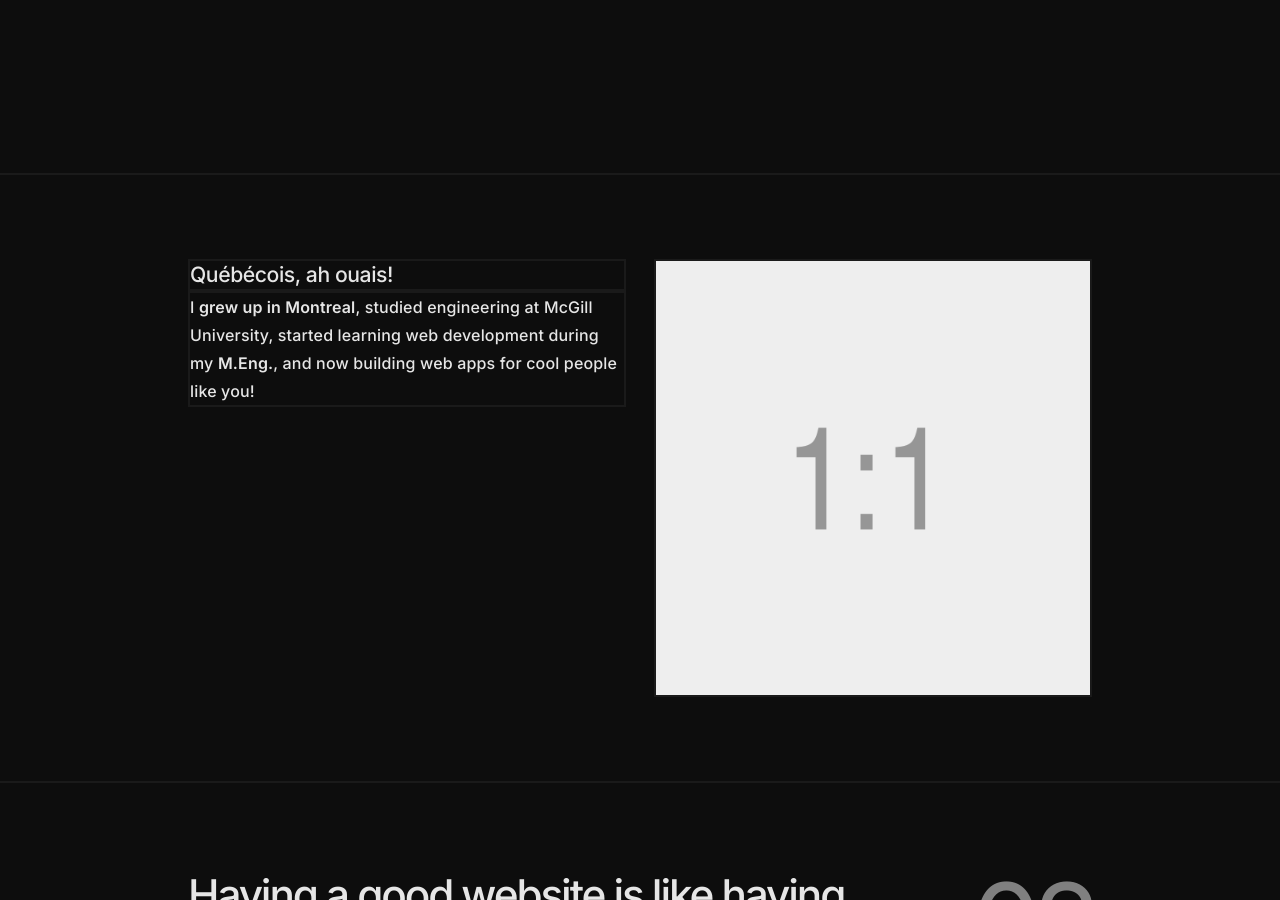
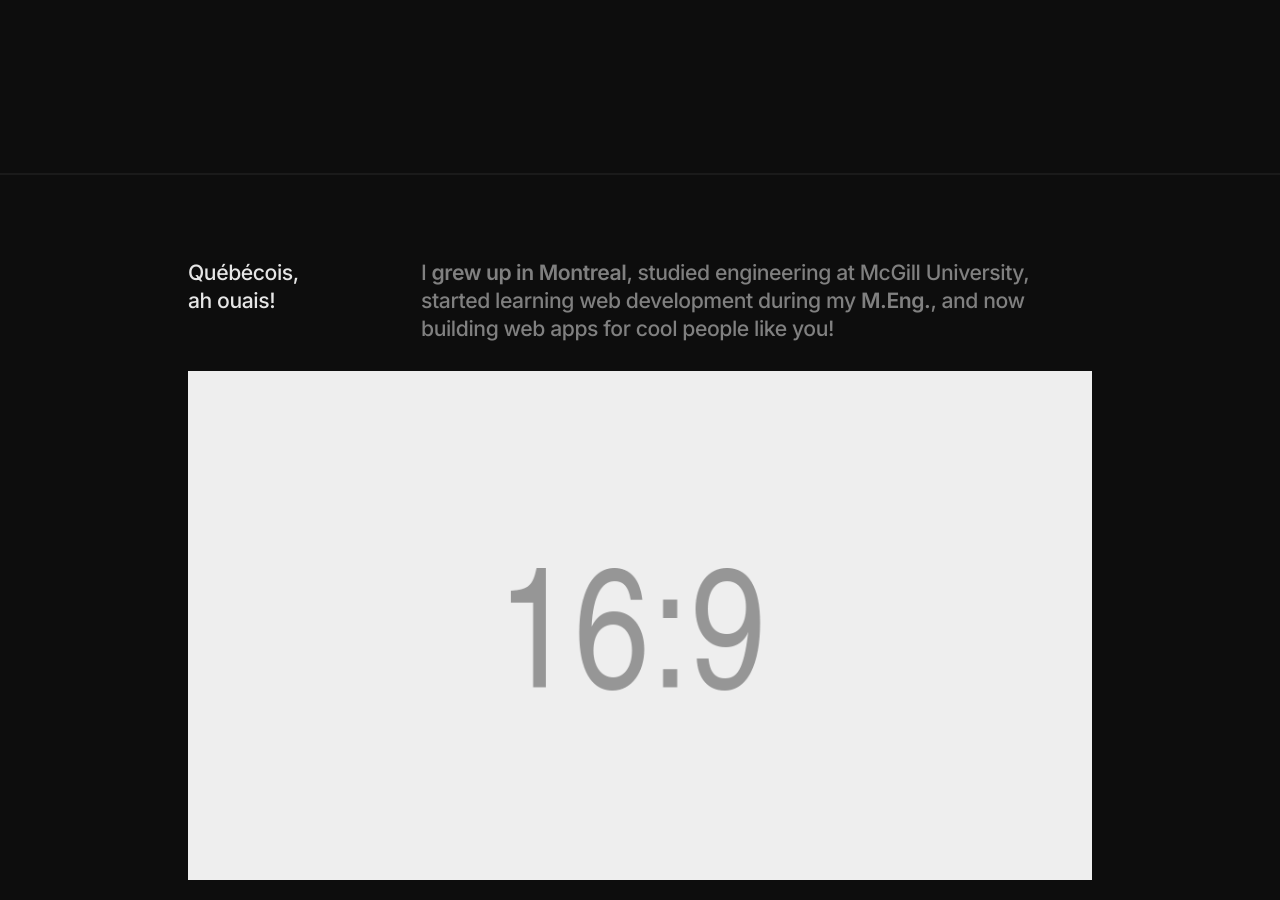
Before and after one commit to jingtianfeng/jtfeng-personal-1, a Jekyll site: the page built from index.html, in a window 1280 px wide and 900 px high, scrolled down 731 px. Built offline with Jekyll 4.4.1, drawn with Linux system fonts in a browser that asks for light colours.

Commit message:
Update index: re-layout #frontend-about

```diff
--- a/index.html
+++ b/index.html
@@ -49,22 +49,27 @@ title: Front-End Developer
 <section class="border-top border-dark"
          id="frontend-about">
     <div class="container py-6">
-        <div class="row gy-4">
-            <div class="col-4 col-md-2">
-                <h2 class="border border-dark">
-                    Québécois, ah ouais!
+        <div class="row gy-2">
+            <div class="col-4 col-md-1">
+                <h2>
+                    Québécois, <br>
+                    ah ouais!
                 </h2>
-                <p class="border border-dark">
+            </div>
+            <div class="col-4 col-md-3">
+                <p class="h2 text-muted">
                     I <strong>grew up in Montreal</strong>,
                     studied engineering at McGill University,
                     started learning web development during my <strong>M.Eng.</strong>,
                     and now building web apps for cool people like you!
                 </p>
             </div>
-            <div class="col-4 col-md-2">
-                <img class="border border-dark img-fluid"
-                     src="/assets/img/placeholder-1x1.png" alt="About me"
-                     height="160" width="auto">
+        </div>
+        <div class="row mt-4">
+            <div class="col-4">
+                <img class="img-fluid"
+                     src="/assets/img/placeholder-16x9.png" alt="About me"
+                     width="1920" height="1080">
             </div>
         </div>
     </div>
```
